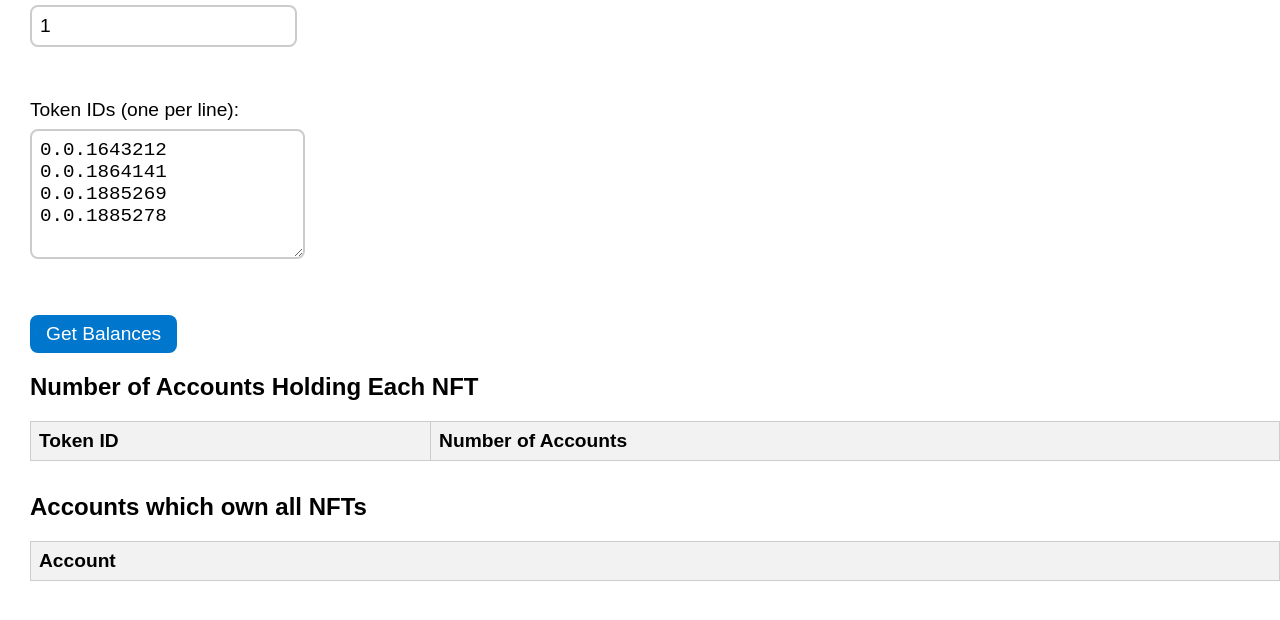
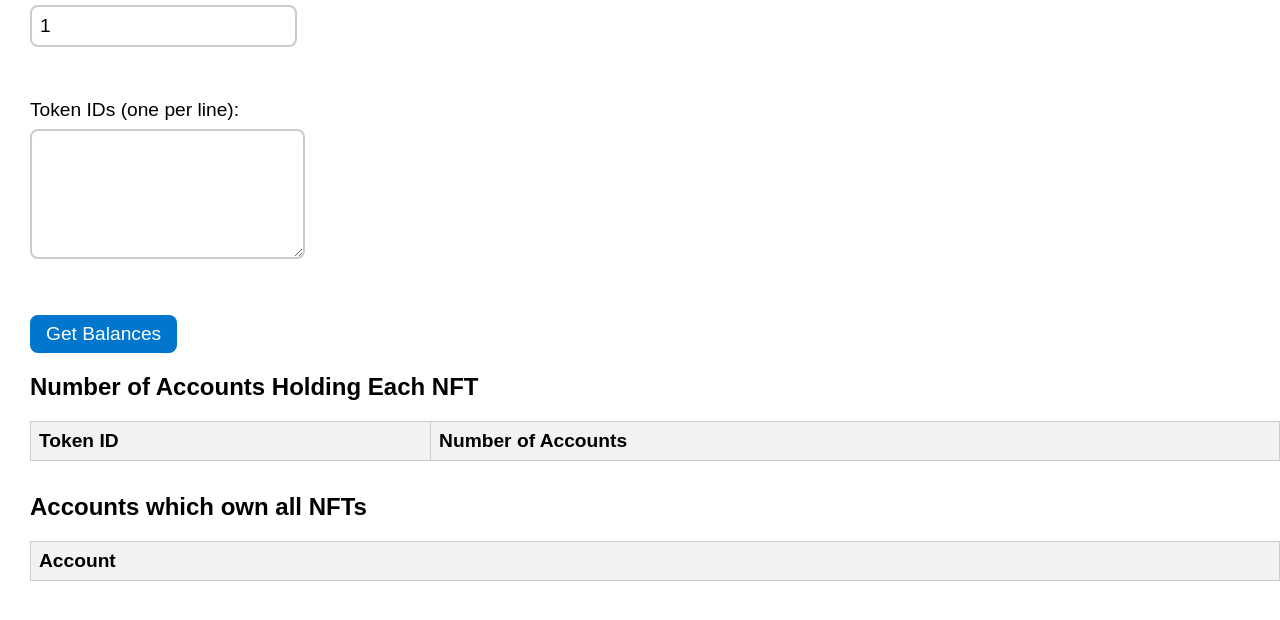
Before and after one commit to Ashe-Oro/Hedera_NFT_Analytics, a plain HTML site: page index.html in a window 1280 px wide. Shown: the part 110-730 px from the top of the page. Drawn offline with nearby package versions, Linux system fonts and the light colour scheme.

Commit message:
removed default tokenIDs

```diff
--- a/index.html
+++ b/index.html
@@ -13,10 +13,7 @@
     <label for="greater-than-balance">Minimum Balance for each NFT:</label>
     <input type="text" id="greater-than-balance" name="greater-than-balance" value="1"><br><br><br>
     <label for="tokenIds">Token IDs (one per line):</label>
-    <textarea id="tokenIds" name="tokenIds" rows="5">0.0.1643212
-0.0.1864141
-0.0.1885269
-0.0.1885278</textarea><br><br><br>
+    <textarea id="tokenIds" name="tokenIds" rows="5"></textarea><br><br><br>
     <button type="submit">Get Balances</button>
   </form>
   <h2>Number of Accounts Holding Each NFT</h2>
```
